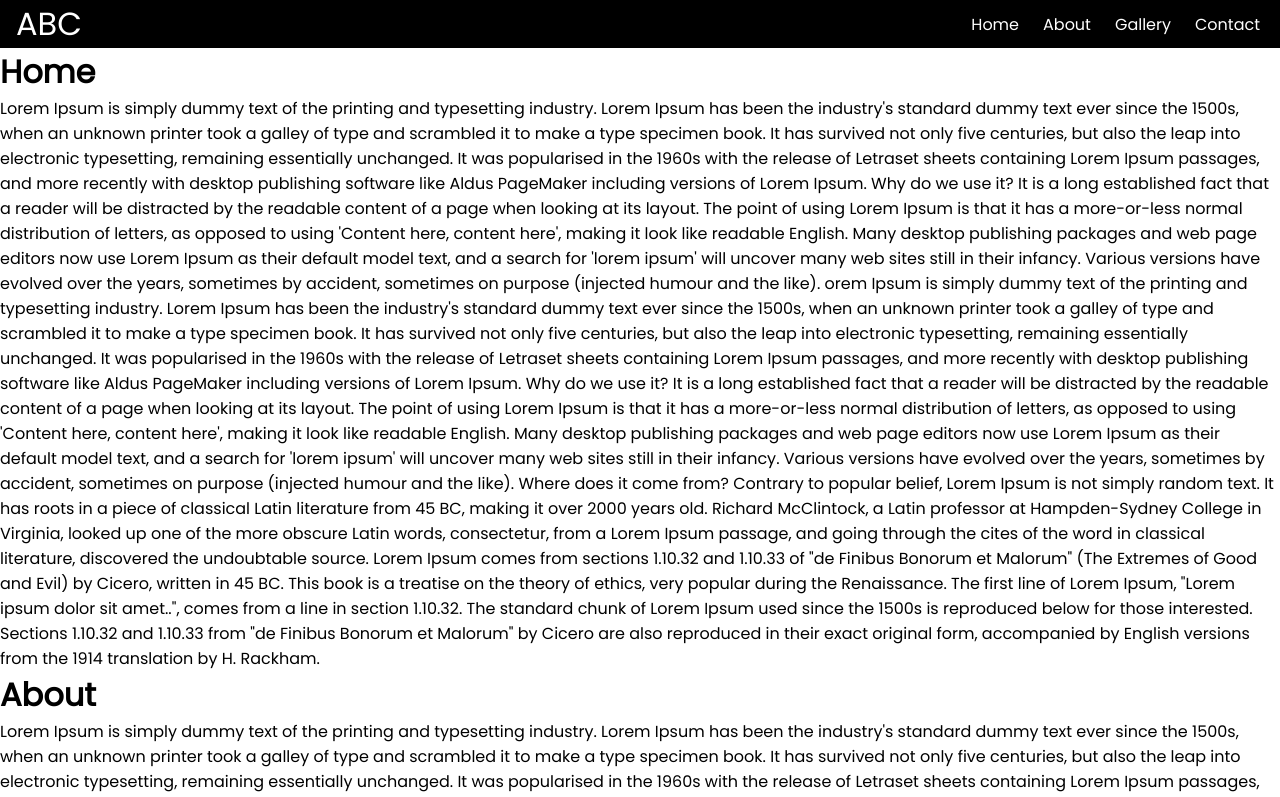
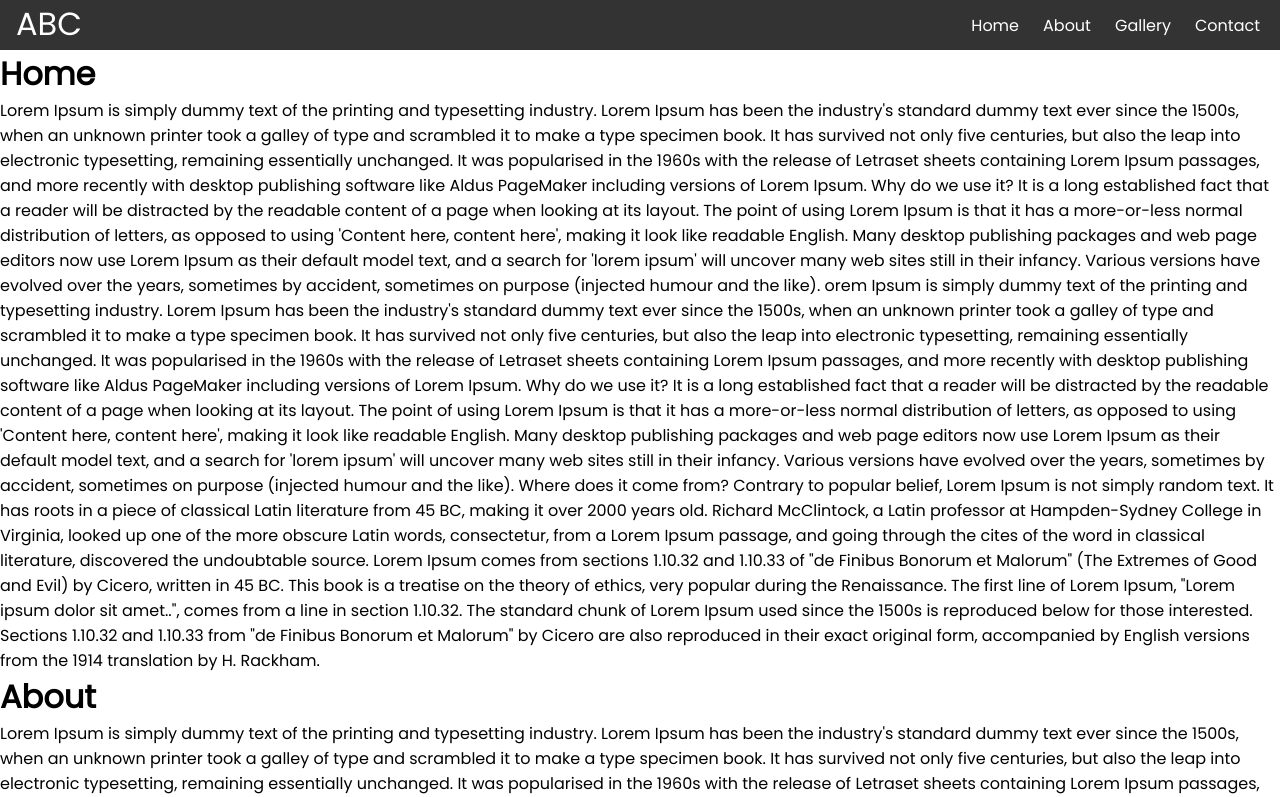
Before and after one commit to AdityaNimap/scrolling-project, a React (Create React App) app: page / in a window 1280 px wide. Shown: the top 797 px of the page. Built offline with nearby package versions, Linux system fonts and the light colour scheme.

Commit message:
opacity added to navbar

```diff
--- a/src/components/shared/Navbar/Navbar.css
+++ b/src/components/shared/Navbar/Navbar.css
@@ -14,6 +14,8 @@
     align-items: stretch;
     gap: 2rem;
     padding: 0 1rem;
+    height: 50px;
+    opacity: 0.8;
 
 }
 .site{
```
